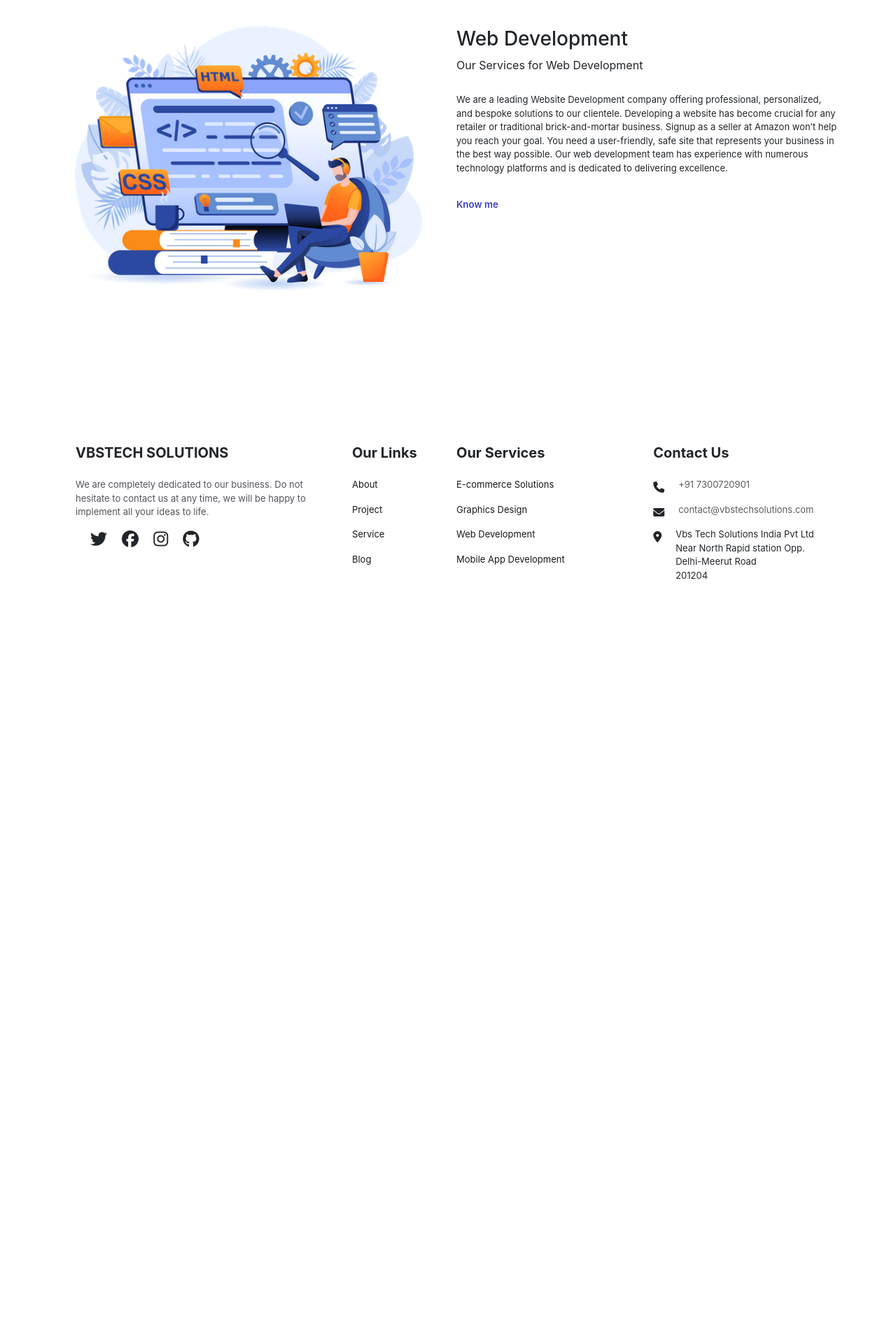
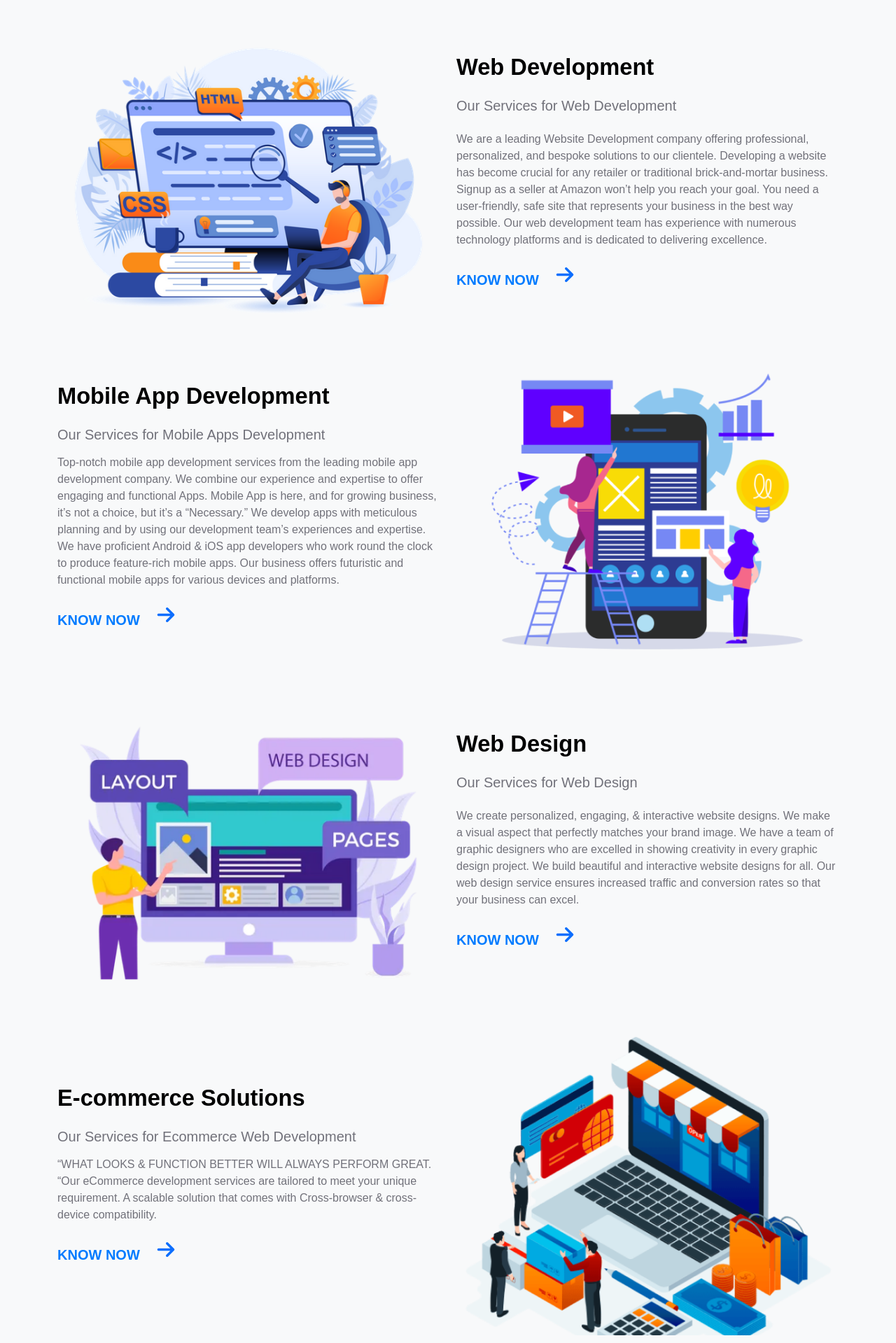
Before and after one commit to bhavuksidhu/VBS-Tech, a React (Create React App) app: page /webdesign in a window 1280 px wide. Shown: the part 561-2480 px from the top of the page at 70% size. Before the commit the page ends 1489 px from the top, so only its background shows below. Built offline with nearby package versions, Linux system fonts and the light colour scheme.

Commit message:
updation in the service pages

```diff
--- a/src/Component/Marketo.js
+++ b/src/Component/Marketo.js
@@ -96,7 +96,6 @@ const blogPosts = [
       'The Metaverse has been the buzzword for web development companies, app developers, and end-users. With social media giant Facebook and software conglomerate, Microsoft claims to make this technology more advanced with passing the time. But what is the Metaverse? And what will be the features of Metaverse? In this blog, we will try to answer [...]',
     link: '#',
   }
-  // Add more blog post objects as needed
 ];
 
 const Marketo = () => {
--- a/src/Component/Webdesign.css
+++ b/src/Component/Webdesign.css
@@ -1,8 +1,9 @@
 .back-ground2 {
     height: 60vh;
     background:
-    url('../Images/service1.jpg');   background-size: cover;
+    url('../Images/Frame1.png');   background-size: cover;
     background-repeat: no-repeat;
+    background-position: center;
 
 
 }
@@ -41,3 +42,48 @@ margin-bottom: 0px !important;
     font-weight: 600;
 
 }
+
+body {
+    font-family: Arial, sans-serif;
+    background-color: #f8f9fa;
+    margin: 0;
+    padding: 0;
+  }
+
+  .textcolor {
+    color: #71717a;
+  }
+
+  @media only screen and (max-width: 768px) {
+    .reverse {
+      flex-direction: column-reverse;
+    }
+  }
+
+  h1 {
+    font-size: calc(1rem + 1.3vw);
+  }
+
+  .datasize {
+    line-height: revert;
+    color: #71717a;
+  }
+
+  .btn-primary {
+    color: #007bff;
+    background-color: transparent;
+    border: none;
+    font-weight: bold;
+    padding-left: 0;
+  }
+
+  .btn-primary:hover {
+    color: #0056b3;
+    text-decoration: underline;
+  }
+
+  .images {
+    width: 100%;
+    height: 100%;
+    object-fit: fill;
+  }
--- a/src/Component/Webdesign.js
+++ b/src/Component/Webdesign.js
@@ -32,24 +32,215 @@ export default function Webdesign() {
 
         </div>
       </div>
-      <div className='container-fluid pt-3'>
-        <div className='container'>
-          <div className='row'>
-            <div className='col-lg-6 col-md-12 col-sm-12'>
-              <div className='image'>
-                <img src={img2} className='imgji'/>
-              </div>
-
+      <div className="container my-5">
+        <div className="row">
+          <div className="col-md-6">
+            <img
+              src={img2}
+              alt="Web Development"
+              className="images"
+            />
+          </div>
+          <div className="col-md-6 d-flex align-items-center">
+            <div className="add_aclass">
+              <h1>
+                <b style={{ color: '#000000' }}>Web Development</b>
+              </h1>
+              <p className="mt-4">
+                <h5 className="textcolor">Our Services for Web Development</h5>
+              </p>
+              <p className="datasize mt-4">
+                We are a leading Website Development company offering professional,
+                personalized, and bespoke solutions to our clientele. Developing a
+                website has become crucial for any retailer or traditional
+                brick-and-mortar business. Signup as a seller at Amazon won’t help you
+                reach your goal. You need a user-friendly, safe site that represents
+                your business in the best way possible. Our web development team has
+                experience with numerous technology platforms and is dedicated to
+                delivering excellence.
+              </p>
+              <p className="d-flex">
+                <a href="#" className="btn btn-primary fs-5">
+                  Know Now
+                </a>{' '}
+                <i className="fa-solid fa-arrow-right fs-3 pt-2 text-primary"></i>
+              </p>
             </div>
-            <div className='col-lg-6 col-md-12 col-sm-12'>
-              <div className='headingdiv'>
-                <h3 className='main_headings'>Web Development</h3>
-                <p className='heading_texts'>Our Services for Web Development</p>
-                <p className='paragraph_texts'>We are a leading Website Development company offering professional, personalized, and bespoke solutions to our clientele. Developing a website has become crucial for any retailer or traditional brick-and-mortar business. Signup as a seller at Amazon won’t help you reach your goal. You need a user-friendly, safe site that represents your business in the best way possible. Our web development team has experience with numerous technology platforms and is dedicated to delivering excellence.</p>
-                <p><a href='#' className='know_me'>Know me</a></p>
-              </div>
-
+          </div>
+        </div>
+      </div>
+      <div className="container">
+        <div className="row reverse">
+          <div className="col-md-6 d-flex align-items-center">
+            <div>
+              <h1>
+                <b style={{ color: '#000000' }}>Mobile App Development</b>
+              </h1>
+              <p className="mt-4">
+                <h5 className="textcolor">Our Services for Mobile Apps Development</h5>
+              </p>
+              <p className="datasize">
+                Top-notch mobile app development services from the leading mobile app
+                development company. We combine our experience and expertise to offer
+                engaging and functional Apps. Mobile App is here, and for growing
+                business, it’s not a choice, but it’s a “Necessary.” We develop apps
+                with meticulous planning and by using our development team’s
+                experiences and expertise. We have proficient Android & iOS app
+                developers who work round the clock to produce feature-rich mobile
+                apps. Our business offers futuristic and functional mobile apps for
+                various devices and platforms.
+              </p>
+              <p className="d-flex">
+                <a href="#" className="btn btn-primary fs-5">
+                  Know Now
+                </a>{' '}
+                <i className="fa-solid fa-arrow-right fs-3 pt-2 text-primary"></i>
+              </p>
             </div>
+          </div>
+          <div className="col-md-6">
+            <img
+              src={img3}
+              alt="Mobile App Development"
+              className="images"
+            />
+          </div>
+        </div>
+      </div>
+      <div className="container my-5">
+        <div className="row">
+          <div className="col-md-6">
+            <img
+              src={img4}
+              alt="Web Development"
+              className="images"
+            />
+          </div>
+          <div className="col-md-6 d-flex align-items-center">
+            <div className="add_aclass">
+              <h1>
+                <b style={{ color: '#000000' }}>Web Design</b>
+              </h1>
+              <p className="mt-4">
+                <h5 className="textcolor">Our Services for Web Design</h5>
+              </p>
+              <p className="datasize mt-4">
+                We create personalized, engaging, & interactive website designs.
+                 We make a visual aspect that perfectly matches your brand image.
+                  We have a team of graphic designers who are excelled in showing creativity
+                   in every graphic design project. We build beautiful and interactive website designs
+                    for all. Our web design service ensures increased traffic and conversion rates so
+                    that your business can excel.
+              </p>
+              <p className="d-flex">
+                <a href="#" className="btn btn-primary fs-5">
+                  Know Now
+                </a>{' '}
+                <i className="fa-solid fa-arrow-right fs-3 pt-2 text-primary"></i>
+              </p>
+            </div>
+          </div>
+        </div>
+      </div>
+      <div className="container">
+        <div className="row reverse">
+          <div className="col-md-6 d-flex align-items-center">
+            <div>
+              <h1>
+                <b style={{ color: '#000000' }}>E-commerce Solutions
+                </b>
+              </h1>
+              <p className="mt-4">
+                <h5 className="textcolor">Our Services for Ecommerce Web Development</h5>
+              </p>
+              <p className="datasize">
+              “WHAT LOOKS & FUNCTION BETTER WILL ALWAYS PERFORM GREAT.
+               “Our eCommerce development services are tailored to meet your unique requirement.
+               A scalable solution that comes with Cross-browser & cross-device compatibility.
+              </p>
+              <p className="d-flex">
+                <a href="#" className="btn btn-primary fs-5">
+                  Know Now
+                </a>{' '}
+                <i className="fa-solid fa-arrow-right fs-3 pt-2 text-primary"></i>
+              </p>
+            </div>
+          </div>
+          <div className="col-md-6">
+            <img
+              src={img5}
+              alt="Mobile App Development"
+              className="images"
+            />
+          </div>
+        </div>
+      </div>
+      <div className="container my-5">
+        <div className="row">
+          <div className="col-md-6">
+            <img
+              src={img6}
+              alt="Web Development"
+              className="images"
+            />
+          </div>
+          <div className="col-md-6 d-flex align-items-center">
+            <div className="add_aclass">
+              <h1>
+                <b style={{ color: '#000000' }}>Digital Marketing</b>
+              </h1>
+              <p className="mt-4">
+                <h5 className="textcolor">Our Services for Digital Marketing</h5>
+              </p>
+              <p className="datasize mt-4">
+              The right Digital marketing ensures that new buyers and potential clients can find your business.
+               It’s also what you require to guarantee that the wonderful site you own and invested in
+                gets an audience on the web. Our expert digital marketers are the best at what they do.
+                 The marketing can deploy sound digital marketing strategies to enhance the rankings and
+                 drive targeted traffic to your website.
+              </p>
+              <p className="d-flex">
+                <a href="#" className="btn btn-primary fs-5">
+                  Know Now
+                </a>{' '}
+                <i className="fa-solid fa-arrow-right fs-3 pt-2 text-primary"></i>
+              </p>
+            </div>
+          </div>
+        </div>
+      </div>
+      <div className="container">
+        <div className="row reverse">
+          <div className="col-md-6 d-flex align-items-center">
+            <div>
+              <h1>
+                <b style={{ color: '#000000' }}>Graphics Design
+                </b>
+              </h1>
+              <p className="mt-4">
+                <h5 className="textcolor">Our Services for Graphic Design</h5>
+              </p>
+              <p className="datasize">
+              Distinguish your online presence with creative & eye-candy graphics design services.
+               Our expert designers have years of expertise in the domain of designing.
+               We make a unique and memorable design that appeals to and delivers excellence for your brand.
+                You can now easily seize the attention of your target user base & flourish your online business
+                 successfully.
+              </p>
+              <p className="d-flex">
+                <a href="#" className="btn btn-primary fs-5">
+                  Know Now
+                </a>{' '}
+                <i className="fa-solid fa-arrow-right fs-3 pt-2 text-primary"></i>
+              </p>
+            </div>
+          </div>
+          <div className="col-md-6">
+            <img
+              src={img7}
+              alt="Mobile App Development"
+              className="images"
+            />
           </div>
         </div>
       </div>
--- a/src/Navbar/Navbar.js
+++ b/src/Navbar/Navbar.js
@@ -27,7 +27,7 @@ function Navbar() {
                 <NavLink className="nav-link change text-dark" to="/socialmedia" activeClassName="active">About</NavLink>
               </li>
               <li className="nav-item ms-4 mt-2">
-                <NavLink className="nav-link change text-dark" to="/paidsearch" activeClassName="active">Page</NavLink>
+                <NavLink className="nav-link change text-dark" to="/paidsearch" activeClassName="active">Project</NavLink>
               </li>
               <li className="nav-item ms-4 mt-2">
                 <NavLink className="nav-link change text-dark" to="/webdesign" activeClassName="active">Service</NavLink>
```
Also changed, not shown: src/LandingPage/LandingPage.js (+9 -8 lines).
